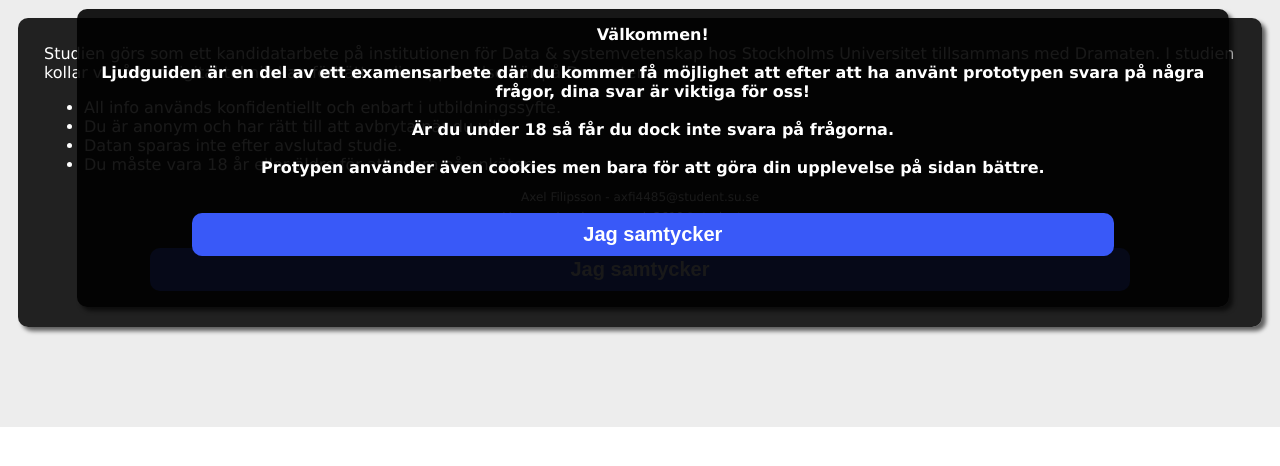
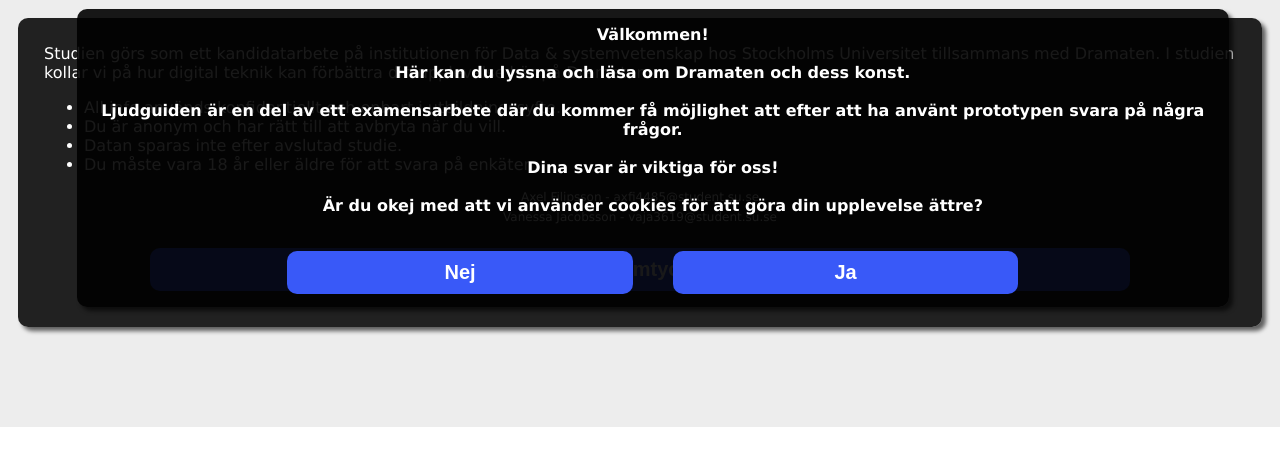
Before and after one commit to axelfilipsson/audio_guide, a React (Create React App) app: page /questions in a window 1280 px wide. Shown: the top 466 px of the page. Built offline with nearby package versions, Linux system fonts and the light colour scheme.

Commit message:
cookie change

```diff
--- a/src/GlobalComponents/ConsentPopup.js
+++ b/src/GlobalComponents/ConsentPopup.js
@@ -20,7 +20,8 @@
 `
 
 const Button = styled.button`
-width: 80%;
+width: 30%;
+margin: 20px;
 background-color: #3959F8;
 border: none;
 color: white;
@@ -32,10 +33,16 @@
 `
 const ConsentPopup = (props) => {
 
-    function handleClick(underAged) {
+    function acceptCookies() {
 
         props.setPopup(false)
         localStorage.setItem("consent", false);
+    }
+
+    function declineCookies() {
+
+        props.setPopup(false)
+
     }
     return (
         <div>
@@ -43,17 +50,20 @@
                 <Info>
                     Välkommen!
                     <br /><br />
+                    Här kan du lyssna och läsa om Dramaten och dess konst.
+                    <br /><br />
 
-                    Ljudguiden är en del av ett examensarbete där du kommer få möjlighet att efter att ha använt prototypen svara på några frågor, dina svar är viktiga för oss!
+                    Ljudguiden är en del av ett examensarbete där du kommer få möjlighet att efter att ha använt prototypen svara på några frågor.
+                    <br /><br />
+                    Dina svar är viktiga för oss!
 
                     <br /><br />
-                    Är du under 18 så får du dock inte svara på frågorna.
-                    <br /><br />
 
-                    Protypen använder även cookies men bara för att göra din upplevelse på sidan bättre.
+                    Är du okej med att vi använder cookies för att göra din upplevelse ättre?
                 </Info>
 
-                <Button onClick={() => handleClick(false)}>Jag samtycker</Button>
+                <Button onClick={() => acceptCookies()}>Nej</Button>
+                <Button onClick={() => declineCookies()}>Ja </Button>
 
             </Container>
         </div>
```
